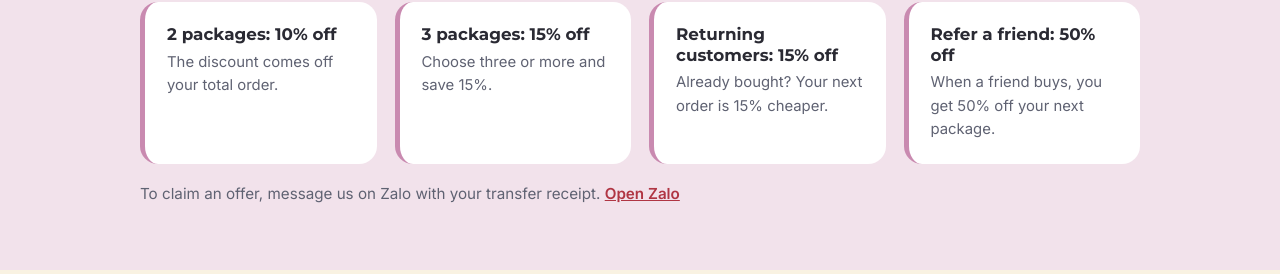
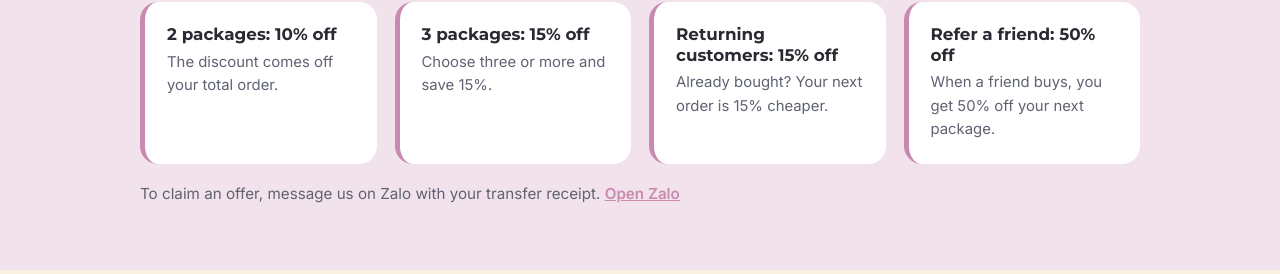
Before and after one commit to Kikiuniverse/knowledgebase, a plain HTML site: page index.html in a window 1280 px wide. Shown: the part 1543-1817 px from the top of the page. Drawn offline with Linux system fonts and the light colour scheme.

Commit message:
Update index.html

```diff
--- a/index.html
+++ b/index.html
@@ -68,6 +68,7 @@ nav .btn{padding:8px 18px;font-size:.9rem}
 .card li::before{content:"✓";position:absolute;left:0;color:var(--c-text);font-weight:800}
 .note{margin-top:18px;color:var(--muted);font-size:.95rem}
 .note a{color:var(--orange-deep);font-weight:700}
+  .offers .note a{color:#c98ab0}
 /* offers + steps */
 .offers{background:#F2E2EB}
 .offers .box{border-left:5px solid var(--mauve)}
```
